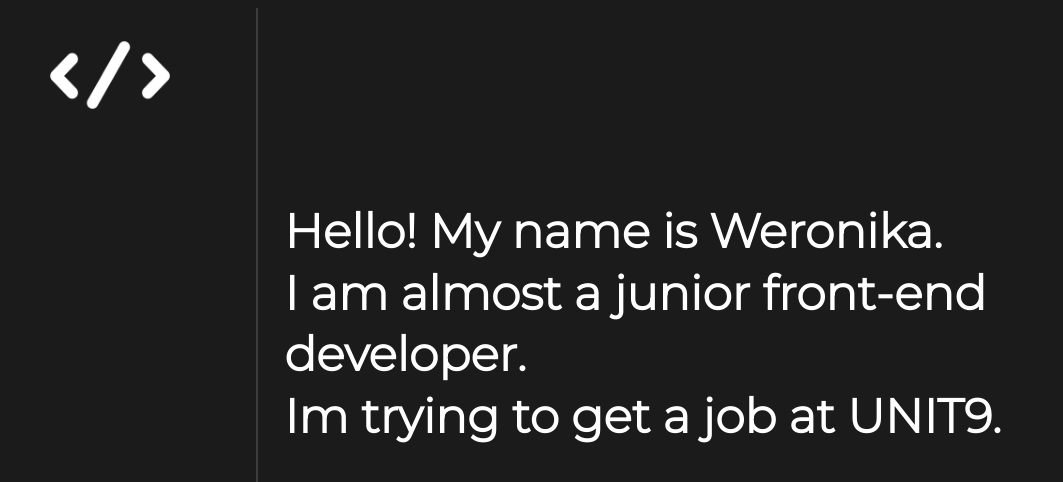
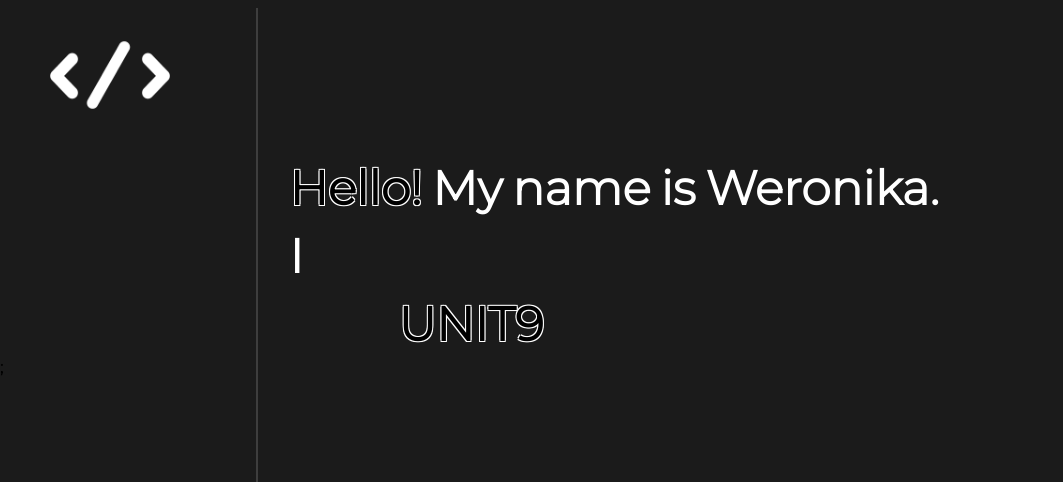
Before and after one commit to WeronikaSTNK/interactive-menu-sample, a React (Create React App) app: page / in a window 1280 px wide. Shown: the top 482 px of the page, without its empty margins (0-1063 px from the left). Built offline with nearby package versions, Linux system fonts and the light colour scheme.

Commit message:
add animations

```diff
--- a/src/layouts/about/About.js
+++ b/src/layouts/about/About.js
@@ -1,15 +1,35 @@
 import React from "react";
-import "./about.scss";
+import "../../styles/about.scss";
 export const About = () => {
   return (
     <>
       <section className="aboutSection">
-        <p className="aboutMeText">
-          Hello! My name is Weronika. <br /> I am almost a junior front-end
-          developer. <br />
-          Im trying to get a job at <strong>UNIT9.</strong>
-        </p>
+        <h1>
+          <p className="introduction">Hello! </p>
+          <p className="introduction">My </p>
+          <p className="introduction">name </p>
+          <p className="introduction">is</p>
+          <p className="introduction">Weronika.</p>
+        </h1>
 
+        <h2>
+          <p className="introduction">I </p>
+          <p className="introduction">am</p>
+          <p className="introduction">almost</p>
+          <p className="introduction">a junior</p>
+          <p className="introduction">front-end</p>
+          <p className="introduction">developer.</p>
+        </h2>
+        <h3>
+          <p className="introduction">I </p>
+          <p className="introduction">am</p>
+          <p className="introduction">trying</p>
+          <p className="introduction">to </p>
+          <p className="introduction">get</p>
+          <p className="introduction">a job</p>
+          <p className="introduction">at</p>
+          <p className="introduction">UNIT9</p>
+        </h3>
       </section>
     </>
   );
--- a/src/layouts/about/about.scss
+++ /dev/null
@@ -1,16 +0,0 @@
-img {
-  height: 15vh;
-  width: auto;
-  margin: 15px 50px;
-}
-
-.aboutSection {
-  color: #ffff;
-  p {
-    line-height: 1.3em;
-    margin: 0;
-    padding: 1em;
-    font-size: 3.7vw;
-    margin-left: 5em;
-  }
-}
--- /dev/null
+++ b/src/styles/about.scss
@@ -0,0 +1,122 @@
+img {
+  height: 15vh;
+  width: auto;
+  margin: 15px 50px;
+}
+
+.aboutSection {
+  color: #ffff;
+  p {
+    padding: 5px;
+  }
+  h1,
+  h2,
+  h3 {
+    margin: 0;
+    font-size: 3.7vw;
+    margin-left: 6em;
+  }
+  .introduction {
+    margin: 0;
+    display: inline-block;
+    animation: tracking-out-contract 0.7s cubic-bezier(0.55, 0.085, 0.68, 0.53)
+      2s reverse both;
+  }
+}
+
+h1 .introduction:nth-child(1) {
+  animation-delay: 1s;
+  color: black;
+  text-shadow: -1px -1px 0 #fff, 1px -1px 0 #fff, -1px 1px 0 #fff,
+    1px 1px 0 #fff;
+}
+
+h1 .introduction:nth-child(2) {
+  animation-delay: 2s;
+}
+
+h1 .introduction:nth-child(3) {
+  animation-delay: 2.3s;
+}
+h1 .introduction:nth-child(4) {
+  animation-delay: 2.6s;
+}
+h1 .introduction:nth-child(5) {
+  animation-delay: 3s;
+}
+
+h2 .introduction:nth-child(1) {
+  animation-delay: 4s;
+}
+h2 .introduction:nth-child(2) {
+  animation-delay: 5s;
+}
+
+h2 .introduction:nth-child(3) {
+  animation-delay: 5.3s;
+}
+
+h2 .introduction:nth-child(4) {
+  animation-delay: 5.6s;
+}
+h2 .introduction:nth-child(5) {
+  animation-delay: 6s;
+}
+
+h2 .introduction:nth-child(6) {
+    animation-delay: 6.5s;
+}
+
+h3 .introduction:nth-child(1) {
+  animation-delay: 7s;
+}
+
+h3 .introduction:nth-child(2) {
+  animation-delay: 8s;
+}
+
+h3 .introduction:nth-child(3) {
+  animation-delay: 8.3s;
+}
+h3 .introduction:nth-child(4) {
+  animation-delay: 8.6s;
+}
+h3 .introduction:nth-child(5) {
+  animation-delay: 9s;
+}
+h3 .introduction:nth-child(6) {
+  animation-delay: 9.5s;
+}
+h3 .introduction:nth-child(7) {
+  animation-delay: 10s;
+
+}
+h3 .introduction:nth-child(8) {
+    animation-delay: 1s;
+
+color: black;
+text-shadow: -1px -1px 0 #fff, 1px -1px 0 #fff, -1px 1px 0 #fff, 1px 1px 0 #fff;
+}
+
+@keyframes tracking-out-contract {
+  0% {
+    opacity: 1;
+  }
+  20% {
+    opacity: 1;
+  }
+  40% {
+    opacity: 1;
+  }
+  60% {
+    opacity: 1;
+  }
+  80% {
+    opacity: 1;
+  }
+
+  100% {
+    letter-spacing: -0.5em;
+    opacity: 0;
+  }
+}
```
